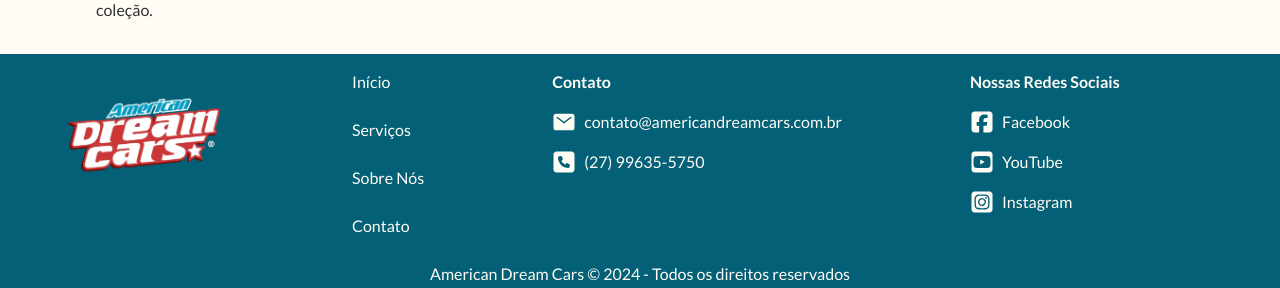
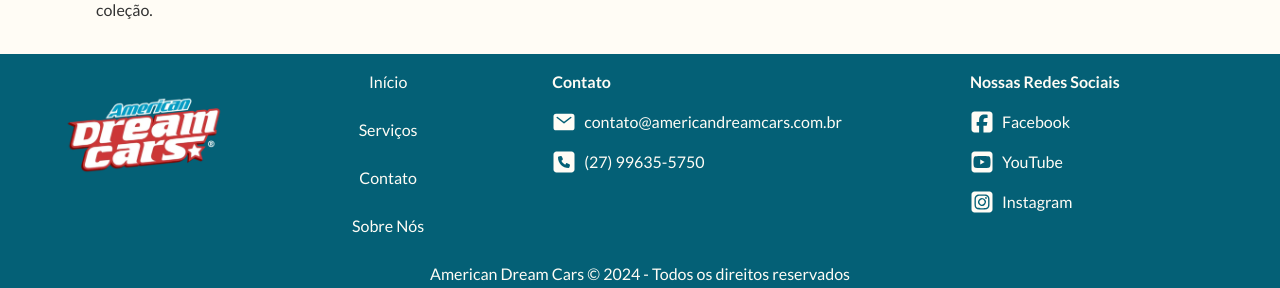
Before and after one commit to FredBettecher/american-dream-cars, a Next.js app: page /sobre-nos in a window 1280 px wide. Shown: the part 650-938 px from the top of the page. Built offline with nearby package versions, Linux system fonts and the light colour scheme; what tailwindcss-animated would draw is missing.

Commit message:
feat: add scroll to section for the footer links

```diff
--- a/src/app/sobre-nos/page.jsx
+++ b/src/app/sobre-nos/page.jsx
@@ -54,7 +54,7 @@ export default function AboutUs() {
 
         <div className="text-justify px-2 lg:px-24 mt-16 lg:mt-36">
           <motion.p
-            className="lg:text-lg font-bold"
+            className="text-sm lg:text-lg font-bold"
             initial={{ opacity: 0, x: -100 }}
             whileInView={{ opacity: 1, x: 0 }}
             viewport={{ once: true }}
--- a/src/components/Footer.jsx
+++ b/src/components/Footer.jsx
@@ -1,19 +1,52 @@
+"use client";
 import Link from "next/link";
 import { IoMail } from "react-icons/io5";
 import { FaSquareFacebook, FaSquarePhone, FaSquareYoutube, FaSquareInstagram } from "react-icons/fa6";
 import Image from "next/image";
 import Logo from "../../public/logo.webp"
+import { usePathname, useRouter } from "next/navigation";
 
 function Footer() {
+  const router = useRouter();
+  const pathname = usePathname();
+
+  const scrollIntoTheView = (id) => {
+    let element = document.getElementById(id);
+    if (!element) return;
+
+    element.scrollIntoView({
+      behavior: "smooth",
+      block: "start",
+      inline: "nearest",
+    });
+  };
+
+  const handleNavigation = (e, targetId) => {
+    e.preventDefault();
+    if (pathname !== "/") {
+      router.push(`/#${targetId}`);
+    } else {
+      scrollIntoTheView(targetId);
+    }
+  };
+
   return (
     <footer className="w-screen bg-[#046076] p-2 lg:px-16 lg:py-4 text-sm lg:text-base">
       <div className="flex flex-col items-center lg:items-start lg:flex-row gap-8 lg:gap-32">
         <Image src={Logo} alt="American Dream Cars" className="w-32 lg:w-40 lg:mt-6" />
         <div className="flex gap-6 lg:flex-col">
-          <Link className="cursor:pointer hover:text-[#059CC6]" scroll={true} href="#home">Início</Link>
-          <Link className="cursor:pointer hover:text-[#059CC6]" scroll={true} href="#services">Serviços</Link>
-          <Link className="cursor:pointer hover:text-[#059CC6]" scroll={true} href="#">Sobre Nós</Link>
-          <Link className="cursor:pointer hover:text-[#059CC6]" scroll={true} href="#">Contato</Link>
+          <button className="cursor:pointer hover:text-[#059CC6]" onClick={(e) => handleNavigation(e, '')}>
+            Início
+          </button>
+          <button className="cursor:pointer hover:text-[#059CC6]" onClick={(e) => handleNavigation(e, 'services')}>
+            Serviços
+          </button>
+          <button className="cursor:pointer hover:text-[#059CC6]" onClick={(e) => handleNavigation(e, 'contact')}>
+            Contato
+          </button>
+          <Link className="cursor:pointer hover:text-[#059CC6]" href={'sobre-nos'}>
+            Sobre Nós
+          </Link>
         </div>
         <div className="flex flex-col gap-4 text-center lg:text-start">
           <p className="font-bold">Contato</p>
```
